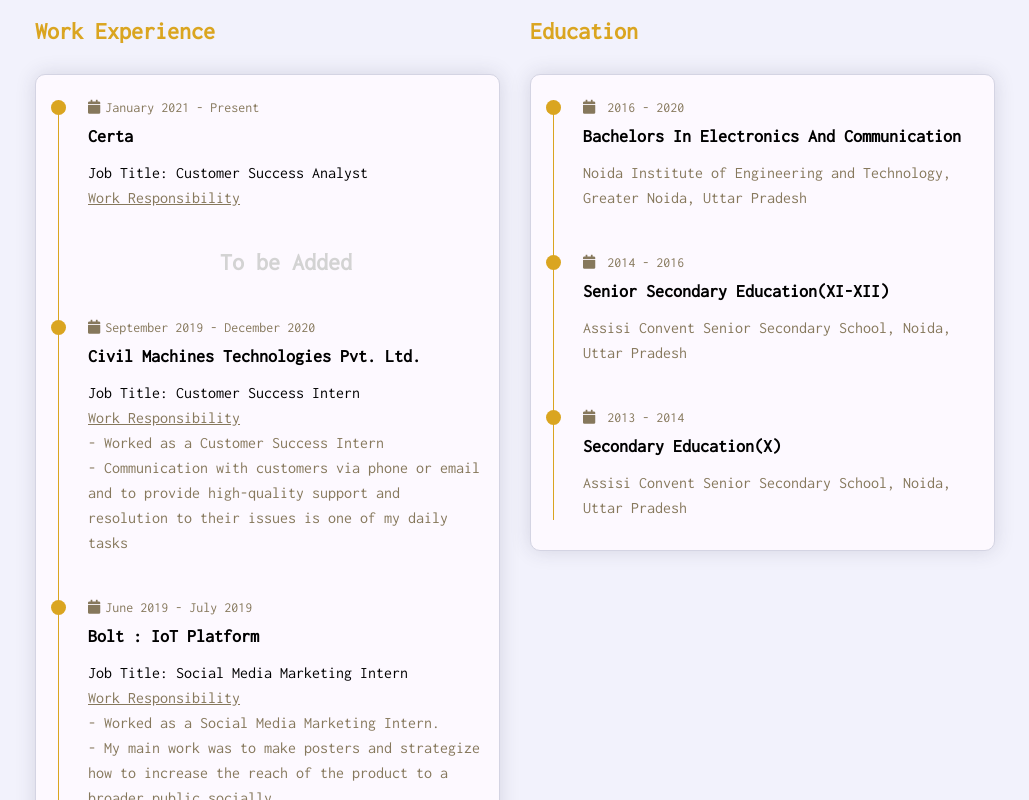
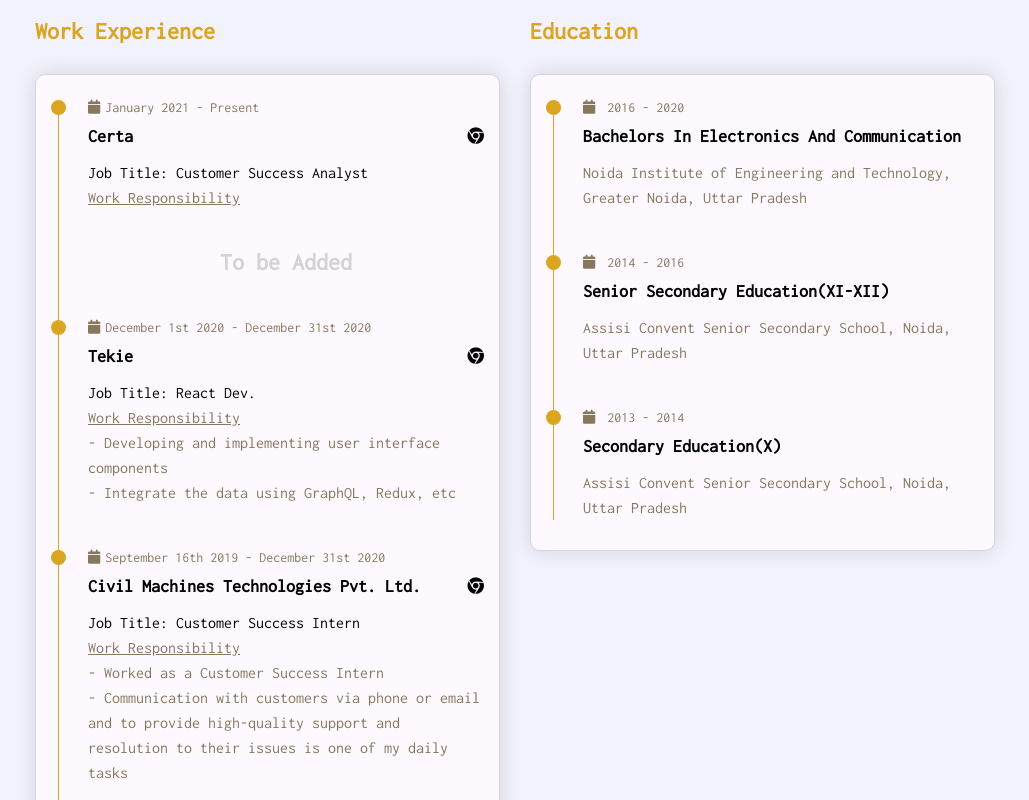
Before and after one commit to stephin007/myportfolio, a React (Create React App) app: page /about in a window 1280 px wide. Shown: the part 1160-1960 px from the top of the page, without its empty margins (125-1154 px from the left). Built offline with nearby package versions, Linux system fonts and the light colour scheme.

Commit message:
Added the weblinks to the portfolio

```diff
--- a/src/components/About.js
+++ b/src/components/About.js
@@ -213,6 +213,9 @@
                             </h6>
                             <h4 className="timeline-title">
                               {AboutData.workExperience[id].company}
+                              <a href={AboutData.workExperience[id].website} className="company-website">
+                                <i class="fab fa-chrome"></i>
+                              </a>
                             </h4>
                             <p className="timeline-text">
                               <span>
--- a/src/css/about.css
+++ b/src/css/about.css
@@ -332,11 +332,21 @@
 
 .about .about-content .timeline .timeline-title{
     font-weight: 700;
+    display: flex;
     font-size: 18px;
     margin-bottom: 15px;
     text-transform: capitalize;
     /* color: black; */
 }
+
+.about .about-content .timeline .timeline-title .company-website {
+    font-size: 17px;
+    color: black;
+    margin-left: auto;
+    text-decoration: underline;
+}
+
+
 .about .about-content .timeline .timeline-text{
     font-size: 16px;
     line-height: 25px;
--- a/src/data/AboutData.js
+++ b/src/data/AboutData.js
@@ -1,5 +1,5 @@
 const AboutData = {
-    "aboutTxt": "Hi, I am Stephin T Reji. I am an aspiring customer success manager with a vision to develop" +
+    "aboutTxt": "Hi, I am Stephin T Reji. I am an aspiring customer success with a vision to develop" +
         " sustainable strategies aimed at solving customer problems with least resources and maximum output. \n I am" +
         " currently working as a customer success intern with the responsibility to maintain constant communication with the company's clients to provide high quality support and problem resolution. I am also equipped to provide beneficial recommendations and advice to clients.\n Developing monthly client status reports is another of my expertise in the company. \n As an employee, I am highly detail-oriented and result-driven. My vision is to improve the quality and efficiency of customer service in the company I work in. I have efficient problem solving skills especially in high pressure situations. I am a team player with the ability to maintain effective communication between my clients and technology and other business lines at the company.",
     "personalInformation": {
@@ -26,7 +26,7 @@
     computerSkillIDs: ["Google Sheets/Docs", "Notion", "Jira", "Adobe XD/Figma"],
     "languageSkills": {
         "Javascript": 40,
-        "React": 50,
+        "React": 70,
         "HTML/CSS": 80,
         "GitHub": 70,
     },
@@ -34,24 +34,35 @@
     workExperience: {
         1: {
             company: "Certa",
+            website: "https://getcerta.com",
             timeline: 'January 2021 - Present',
             jobTitle: "Customer Success Analyst",
             responsibilities: ""
-        },2: {
+        },
+        2: {
+            company: "Tekie",
+            website: "https://www.tekie.in/",
+            timeline: 'December 1st 2020 - December 31st 2020',
+            jobTitle: "React Dev.",
+            responsibilities: ["Developing and implementing user interface components","Integrate the data using GraphQL, Redux, etc"]
+        },
+        3: {
             company: "Civil Machines technologies Pvt. Ltd.",
-            timeline: 'September 2019 - December 2020',
+            website: "https://civilmachines.com/",
+            timeline: 'September 16th 2019 - December 31st 2020',
             jobTitle: "Customer Success Intern",
             responsibilities: ["Worked as a Customer Success Intern", "Communication with customers via phone or email and to provide high-quality support and resolution to their issues is one of my daily tasks"]
         },
-        3: {
+        4: {
             company: "Bolt : IoT Platform",
-            timeline: 'June 2019 - July 2019',
+            website: "https://www.boltiot.com/",
+            timeline: 'June 2nd 2019 - July 10th 2019',
             jobTitle: "Social Media Marketing Intern",
             responsibilities: ["Worked as a Social Media Marketing Intern.", "My main work was to make posters and" +
             " strategize how to increase the reach of the product to a broader public socially."]
         },
     },
-    workExperienceIDs: [1, 2, 3],
+    workExperienceIDs: [1, 2, 3, 4],
     education: {
         1: {
             timeline: "2016 - 2020",
```
